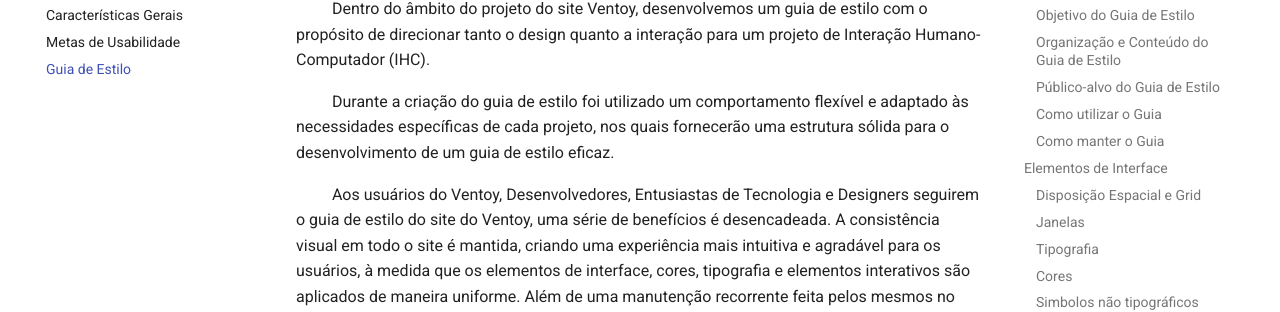
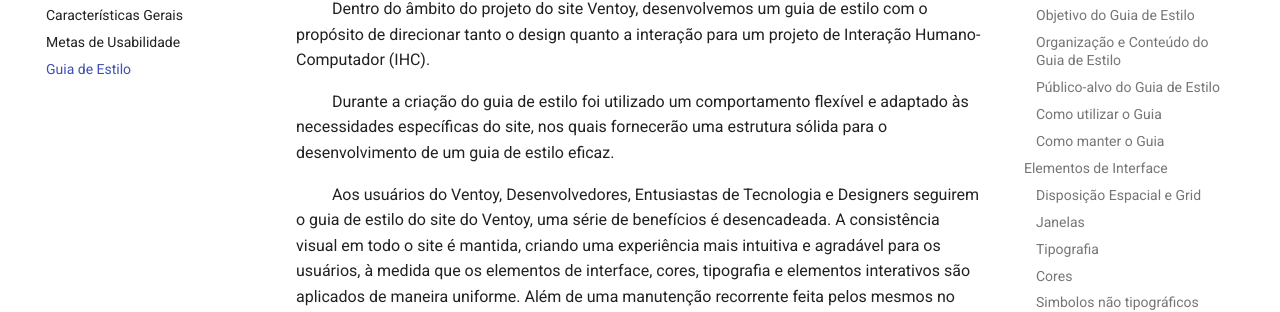
Before and after one commit to Interacao-Humano-Computador/2023.2-Ventoy, an MkDocs documentation site: the page built from docs/AnaliseDeRequisitos/guia-de-estilo.md, in a window 1280 px wide and 900 px high, scrolled down 5952 px. Shown: the part 168-480 px from the top of the window. Built offline with MkDocs 1.6.1 and Material for MkDocs 9.7.7, drawn with Linux system fonts in a browser that asks for light colours; comment, search, counter and statistics services are not loaded.

Commit message:
Update guia-de-estilo.md

```diff
--- a/docs/AnaliseDeRequisitos/guia-de-estilo.md
+++ b/docs/AnaliseDeRequisitos/guia-de-estilo.md
@@ -165,7 +165,7 @@
 
 &emsp;&emsp; Dentro do âmbito do projeto do site Ventoy, desenvolvemos um guia de estilo com o propósito de direcionar tanto o design quanto a interação para um projeto de Interação Humano-Computador (IHC).
 
-&emsp;&emsp; Durante a criação do guia de estilo foi utilizado um comportamento flexível e adaptado às necessidades específicas de cada projeto, nos quais fornecerão uma estrutura sólida para o desenvolvimento de um guia de estilo eficaz.
+&emsp;&emsp; Durante a criação do guia de estilo foi utilizado um comportamento flexível e adaptado às necessidades específicas do site, nos quais fornecerão uma estrutura sólida para o desenvolvimento de um guia de estilo eficaz.
 
 &emsp;&emsp; Aos usuários do Ventoy, Desenvolvedores, Entusiastas de Tecnologia e Designers seguirem o guia de estilo do site do Ventoy, uma série de benefícios é desencadeada. A consistência visual em todo o site é mantida, criando uma experiência mais intuitiva e agradável para os usuários, à medida que os elementos de interface, cores, tipografia e elementos interativos são aplicados de maneira uniforme. Além de uma manutenção recorrente feita pelos mesmos no projeto ( tendo como referencia o protótipo de alta fidelidade ).
 
```
